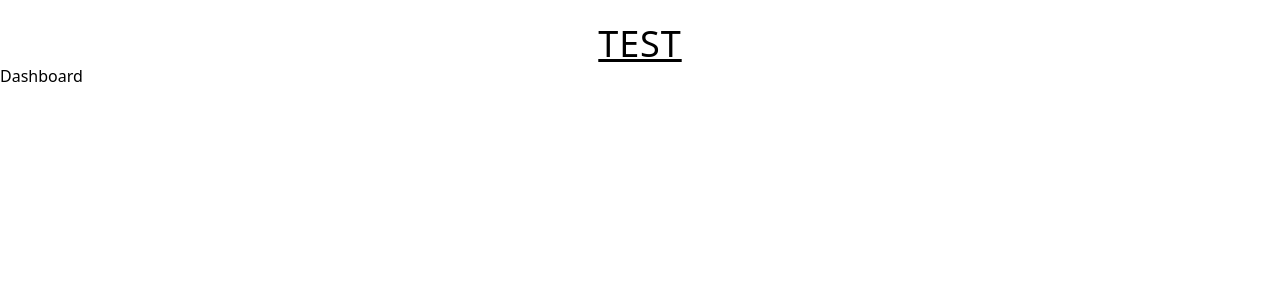
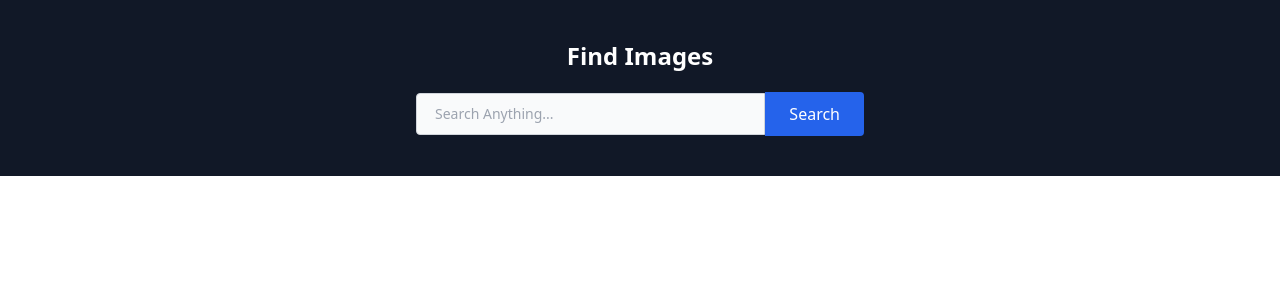
Before and after one commit to skymansfield/PhotoApp, a React (Create React App) app in the folder client/: page / in a window 1280 px wide. Shown: the top 300 px of the page. Built offline with nearby package versions, Linux system fonts and the light colour scheme; the HTML template or start-up script is replaced by a standard one.

Commit message:
BLMS-1530

```diff
--- /dev/null
+++ b/client/src/components/Jumbutron.js
@@ -0,0 +1,16 @@
+import React from 'react';
+
+const Jumbutron = ({children}) => {
+    return (
+        <div className="bg-gray-900 flex items-center py-10">
+        <div className="max-w-md mx-auto w-full">
+          <h1 className="text-white text-center text-2xl mb-5 font-bold">
+            Find Images
+          </h1>
+          {children}
+        </div>
+      </div>
+    );
+}
+
+export default Jumbutron;
--- /dev/null
+++ b/client/src/components/SearchField.js
@@ -0,0 +1,23 @@
+import React from 'react';
+
+const SearchField = () => {
+    return (
+
+        <div className="flex items-center">
+        <input
+          type="search"
+          className="bg-gray-50 border border-gray-300 text-sm w-full indent-2 p-2.5 outline-none focus:border-blue-500 focus:ring-2 rounded-tl rounded-bl"
+          placeholder="Search Anything..."
+
+        />
+        <button
+
+          className="bg-blue-600 px-6 py-2.5 text-white rounded-tr rounded-br focus:ring-2  focus:ring-blue-300 disabled:bg-gray-400"
+        >
+          Search
+        </button>
+      </div>
+    );
+}
+
+export default SearchField;
--- a/client/src/pages/Dashboard.js
+++ b/client/src/pages/Dashboard.js
@@ -1,10 +1,14 @@
 import React from 'react';
+import Jumbutron from '../components/Jumbutron';
+import SearchField from '../components/SearchField';
 
 const Dashboard = () => {
     return (
-        <div className='items-center' >
-          <h1 className='text-center mt-6 underline text-4xl uppercase tracking-wide font-medium'>test</h1>   Dashboard
-        </div>
+       <Jumbutron>
+        <SearchField/>
+       </Jumbutron>
+
+
     );
 }
 
```
